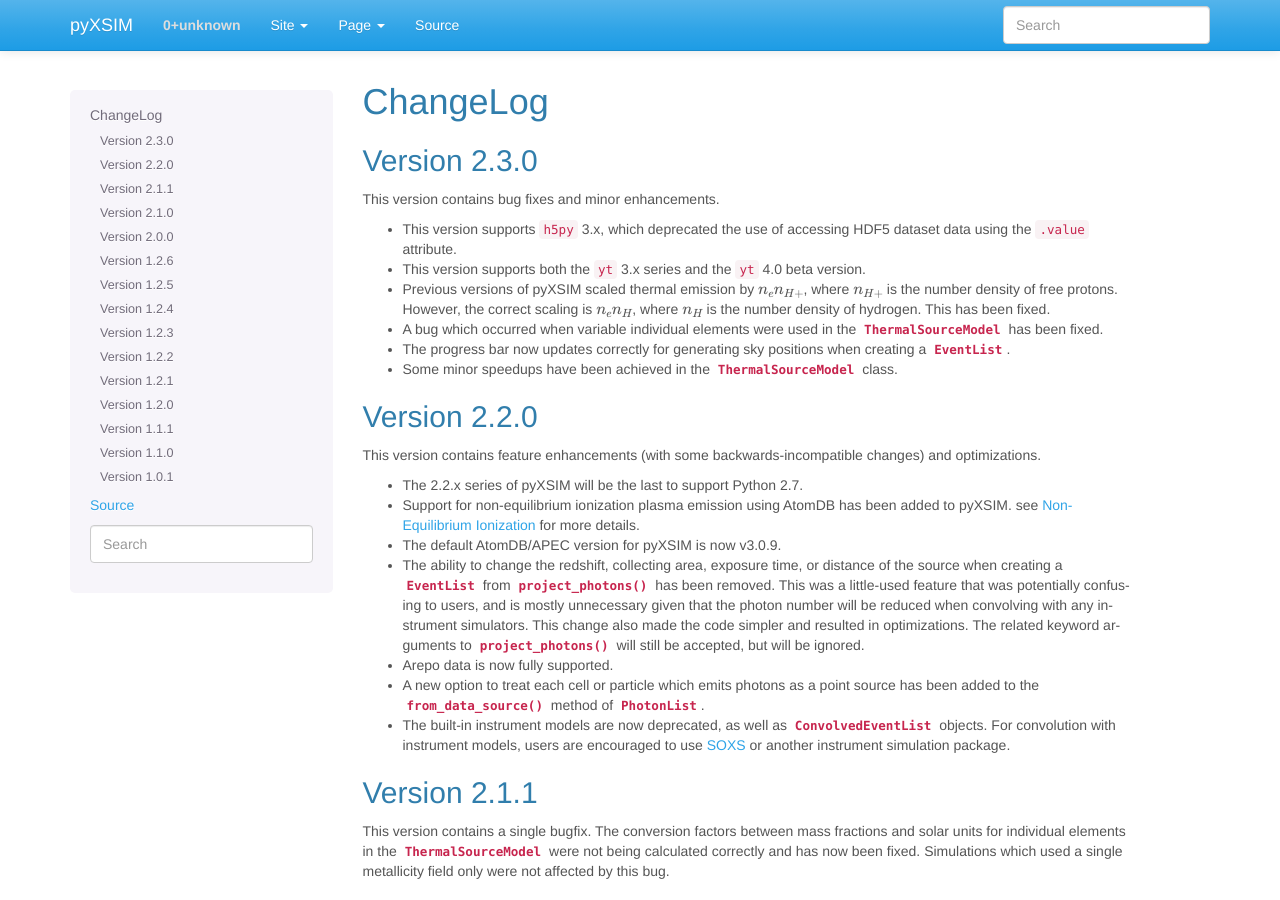
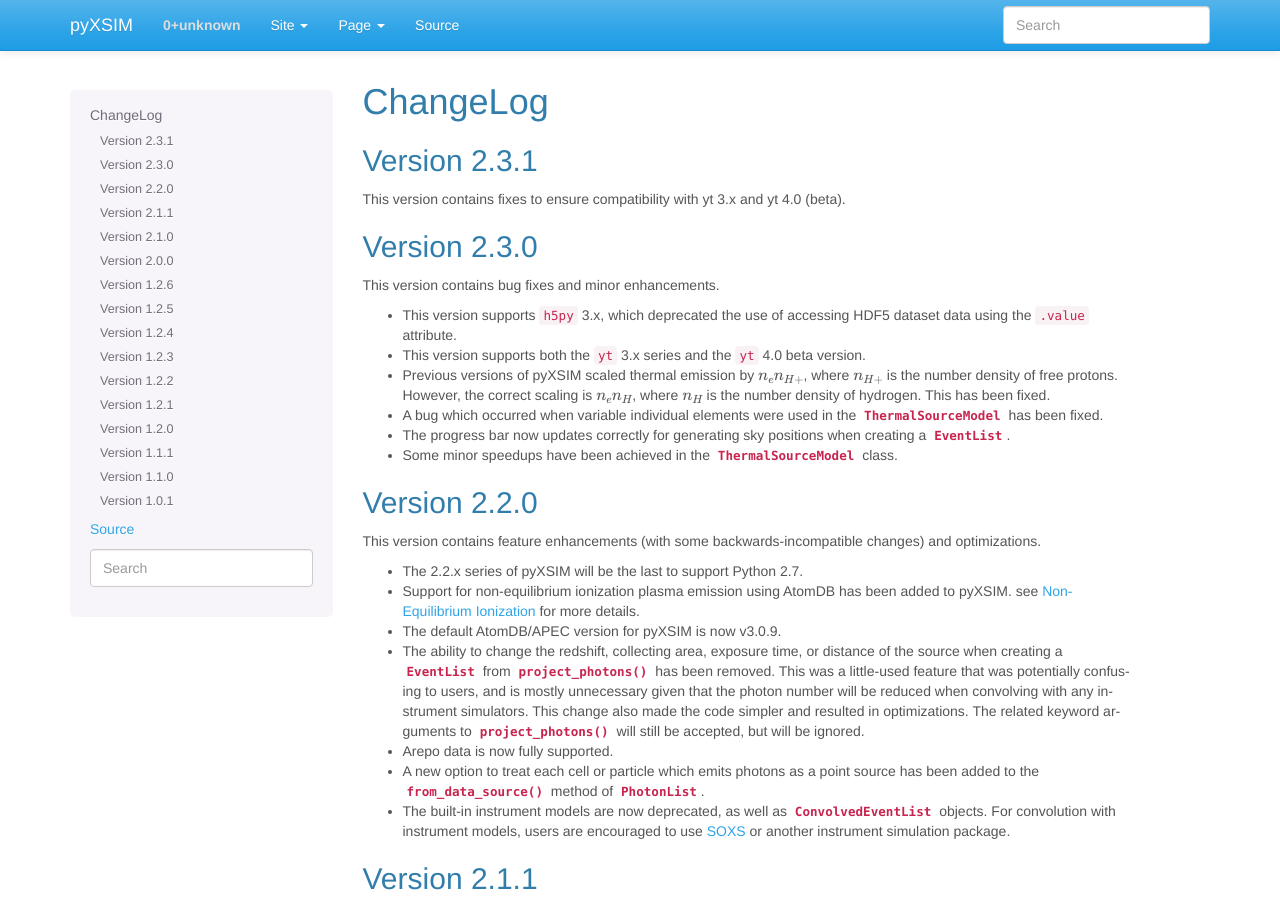
Before and after one commit to jzuhone/pyxsim, a Sphinx documentation site: the page built from doc/source/changelog.rst, in a window 1280 px wide and 900 px high. Built offline with Sphinx 7.4.7, drawn with Linux system fonts in a browser that asks for light colours.

Commit message:
Changelog

```diff
--- a/doc/source/changelog.rst
+++ b/doc/source/changelog.rst
@@ -2,6 +2,12 @@
 
 ChangeLog
 =========
+
+Version 2.3.1
+-------------
+
+This version contains fixes to ensure compatibility with yt 3.x and
+yt 4.0 (beta).
 
 Version 2.3.0
 -------------
```
